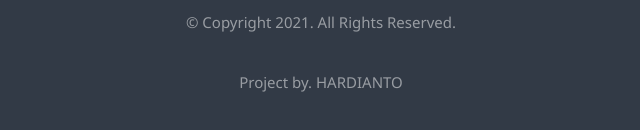
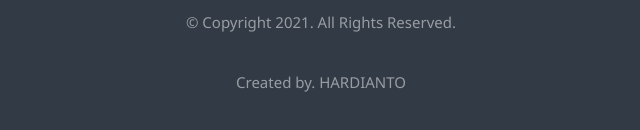
Before and after one commit to hardianto12/Inovantik, a plain HTML site: page index.html in a window 1280 px wide. Shown: the part 6730-6860 px from the top of the page, 319-959 px from the left. Drawn offline with Linux system fonts and the light colour scheme.

Commit message:
Update index.html

```diff
--- a/index.html
+++ b/index.html
@@ -872,7 +872,7 @@
                                 <li class="list-inline-item"><a href="#"><i class="mdi mdi-google-plus"></i></a></li>
                             </ul>
                             <p class="text-white-50 mb-4">© Copyright 2021. All Rights Reserved.</p>
-                            <p class="text-white-50 mb-4">Project by. <a href="https://hardianto.netlify.app/" target="_blank" class="text-white-50">HARDIANTO</a> </p>
+                            <p class="text-white-50 mb-4">Created by. <a href="https://hardianto.netlify.app/" target="_blank" class="text-white-50">HARDIANTO</a> </p>
                         </div>
                     </div>
 
```
